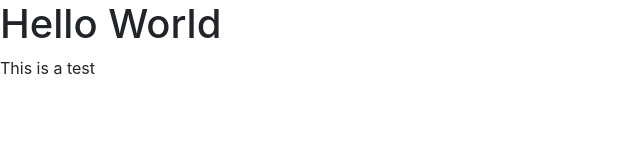
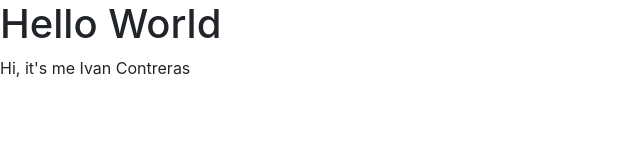
Before and after one commit to Ivancont234/Testing-ground, a plain HTML site: page index.html in a window 1280 px wide. Shown: the whole page, without its empty margins (0-640 px from the left). Drawn offline with nearby package versions, Linux system fonts and the light colour scheme.

Commit message:
This is one new change
Changed my <p> tag

```diff
--- a/index.html
+++ b/index.html
@@ -9,6 +9,6 @@
 </head>
 <body>
     <h1>Hello World</h1>
-    <p>This is a test</p>
+    <p>Hi, it's me Ivan Contreras</p>
 </body>
 </html>
```
